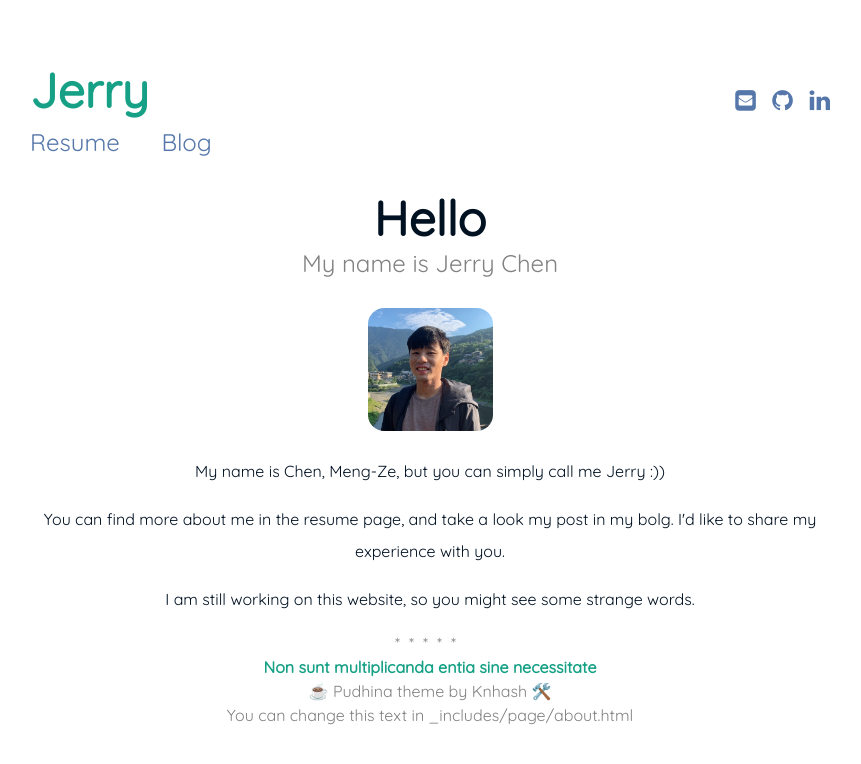
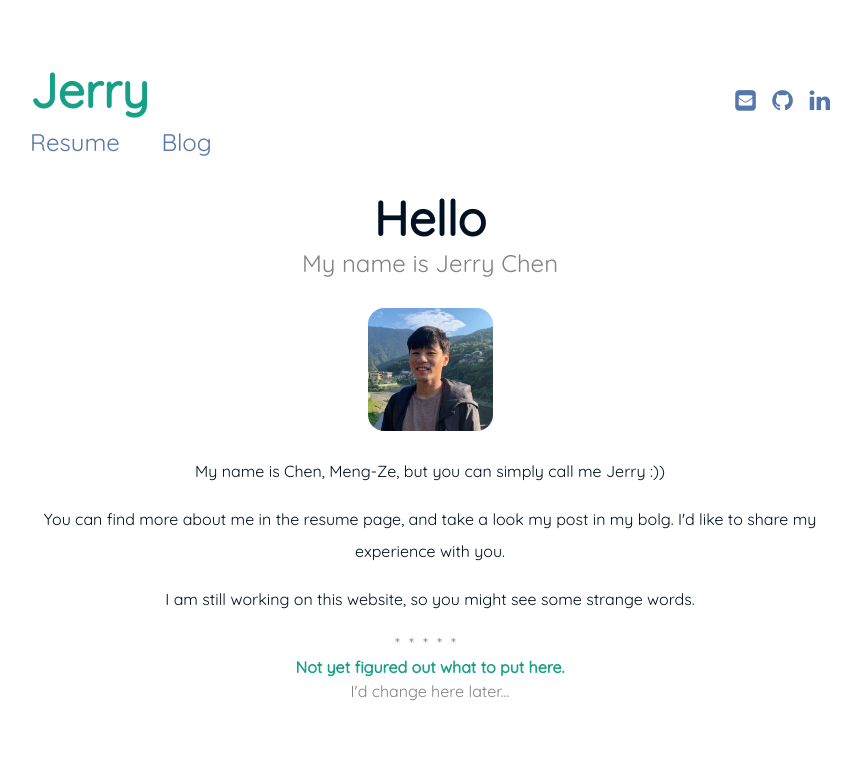
Before and after one commit to mchen81/blog, a Jekyll site: the page built from index.md, in a window 1280 px wide. Shown: the top 764 px of the page, without its empty margins (210-1071 px from the left). Built offline with Jekyll 4.4.1, drawn with Linux system fonts in a browser that asks for light colours.

Commit message:
remove unwanted files

```diff
--- a/_includes/page/about.html
+++ b/_includes/page/about.html
@@ -1,8 +1,9 @@
 <div class="about">
-<div class="about__devider">*****</div>
-<div class="about__text">
-<strong> Non sunt multiplicanda entia sine necessitate </strong>
-<br>☕ Pudhina theme by Knhash 🛠️
-<br> You can change this text in _includes/page/about.html
+  <div class="about__devider">*****</div>
+  <div class="about__text">
+    <strong> Not yet figured out what to put here. </strong>
+
+    <br />
+    I'd change here later...
+  </div>
 </div>
-</div>
```
Also changed, not shown: screenshots/404.png (deleted), screenshots/blog.png (deleted), screenshots/home.png (deleted), screenshots/post.png (deleted), screenshots/resume.png (deleted).
